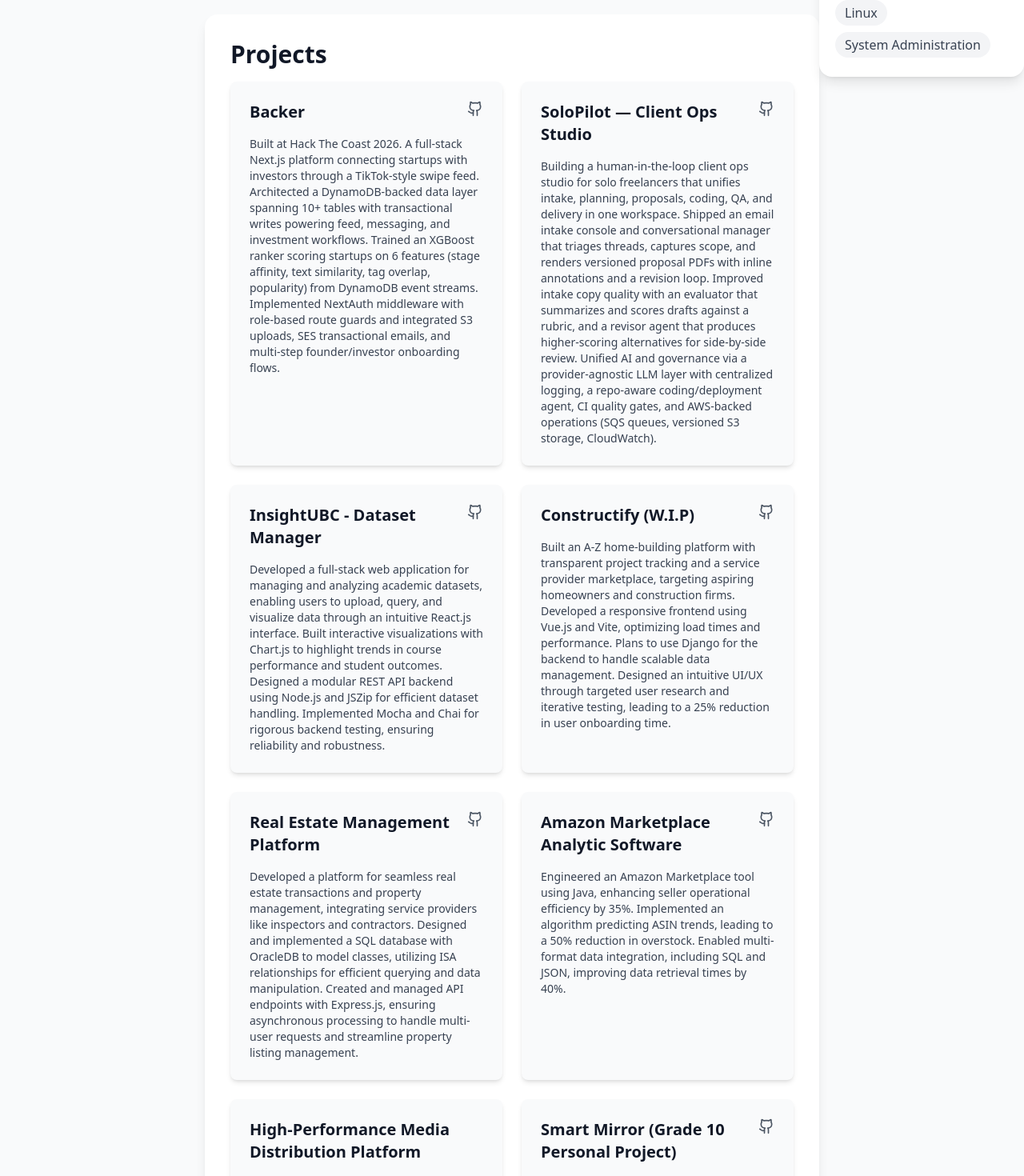
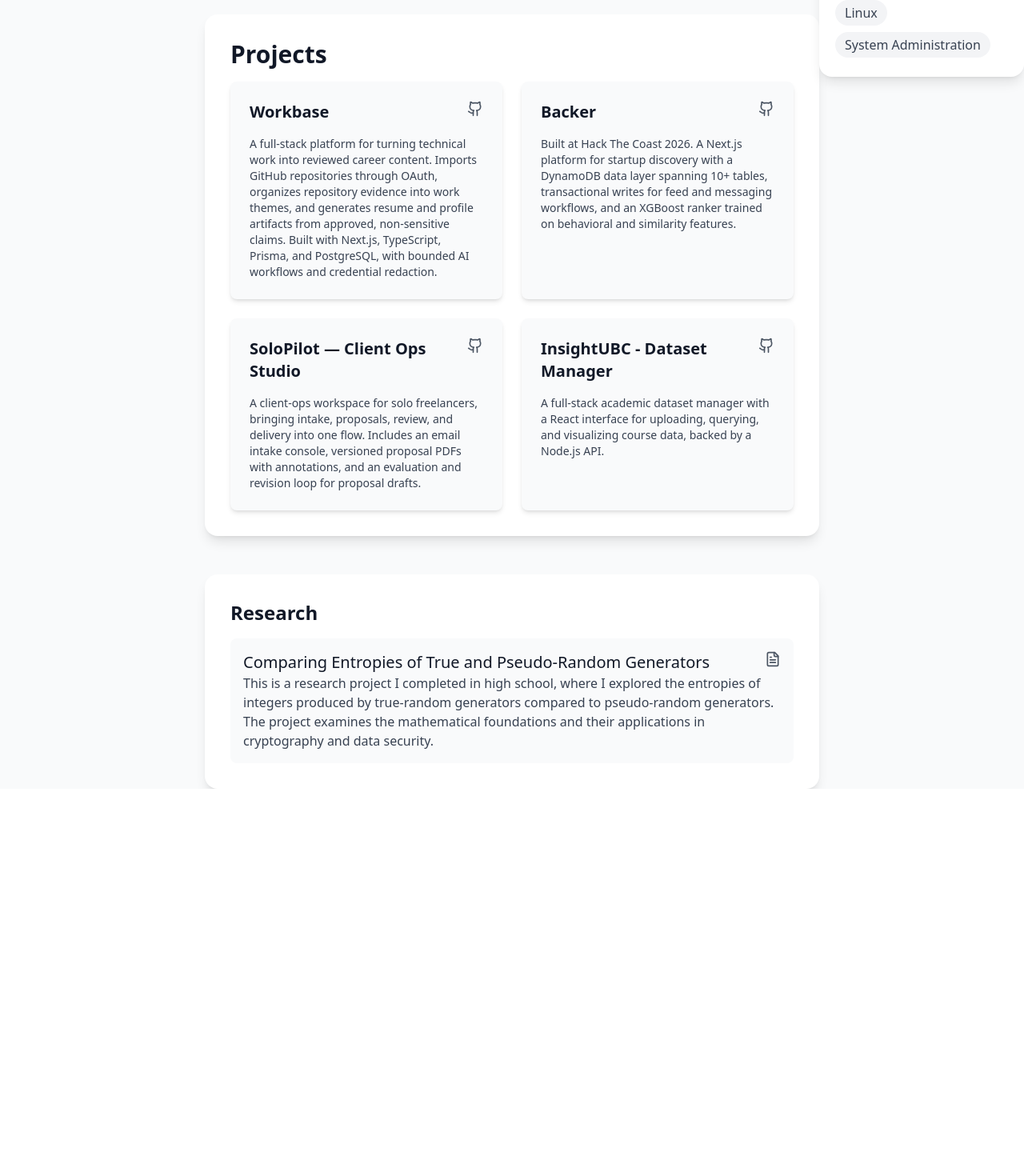
Before and after one commit to arkb75/abdulkhurramdotcom, a React (Create React App) app: page / in a window 1280 px wide. Shown: the part 700-2170 px from the top of the page at 80% size. After the commit the page ends 1686 px from the top, so only its background shows below. Built offline with nearby package versions, Linux system fonts and the light colour scheme; the HTML template or start-up script is replaced by a standard one.

Commit message:
Feature current, verified projects

```diff
--- a/src/components/ProjectsSection.js
+++ b/src/components/ProjectsSection.js
@@ -10,82 +10,32 @@ const ProjectsSection = ({ setIsSkillsOpen }) => {
   const projects = useMemo(
     () => [
       {
+        title: 'Workbase',
+        githubLink: 'https://github.com/arkb75/Workbase',
+        description:
+          'A full-stack platform for turning technical work into reviewed career content. Imports GitHub repositories through OAuth, organizes repository evidence into work themes, and generates resume and profile artifacts from approved, non-sensitive claims. Built with Next.js, TypeScript, Prisma, and PostgreSQL, with bounded AI workflows and credential redaction.',
+        skills: ['TypeScript', 'Next.js', 'React', 'PostgreSQL', 'Prisma', 'GitHub OAuth', 'AI Workflows'],
+      },
+      {
         title: 'Backer',
         githubLink: 'https://github.com/arkb75/Backer',
         description:
-          'Built at Hack The Coast 2026. A full-stack Next.js platform connecting startups with investors through a TikTok-style swipe feed. Architected a DynamoDB-backed data layer spanning 10+ tables with transactional writes powering feed, messaging, and investment workflows. Trained an XGBoost ranker scoring startups on 6 features (stage affinity, text similarity, tag overlap, popularity) from DynamoDB event streams. Implemented NextAuth middleware with role-based route guards and integrated S3 uploads, SES transactional emails, and multi-step founder/investor onboarding flows.',
+          'Built at Hack The Coast 2026. A Next.js platform for startup discovery with a DynamoDB data layer spanning 10+ tables, transactional writes for feed and messaging workflows, and an XGBoost ranker trained on behavioral and similarity features.',
         skills: ['TypeScript', 'Next.js', 'React', 'AWS', 'DynamoDB', 'S3', 'SES', 'NextAuth', 'XGBoost', 'Python'],
       },
       {
         title: 'SoloPilot — Client Ops Studio',
         githubLink: 'https://github.com/arkb75/SoloPilot',
         description:
-          'Building a human-in-the-loop client ops studio for solo freelancers that unifies intake, planning, proposals, coding, QA, and delivery in one workspace. Shipped an email intake console and conversational manager that triages threads, captures scope, and renders versioned proposal PDFs with inline annotations and a revision loop. Improved intake copy quality with an evaluator that summarizes and scores drafts against a rubric, and a revisor agent that produces higher-scoring alternatives for side-by-side review. Unified AI and governance via a provider-agnostic LLM layer with centralized logging, a repo-aware coding/deployment agent, CI quality gates, and AWS-backed operations (SQS queues, versioned S3 storage, CloudWatch).',
+          'A client-ops workspace for solo freelancers, bringing intake, proposals, review, and delivery into one flow. Includes an email intake console, versioned proposal PDFs with annotations, and an evaluation and revision loop for proposal drafts.',
         skills: ['Python', 'TypeScript', 'Next.js', 'React', 'LangChain', 'AWS', 'S3', 'SQS', 'CloudWatch', 'CI/CD'],
       },
       {
         title: 'InsightUBC - Dataset Manager',
         githubLink: 'https://github.com/arkb75/InsightUBC',
         description:
-          'Developed a full-stack web application for managing and analyzing academic datasets, enabling users to upload, query, and visualize data through an intuitive React.js interface. Built interactive visualizations with Chart.js to highlight trends in course performance and student outcomes. Designed a modular REST API backend using Node.js and JSZip for efficient dataset handling. Implemented Mocha and Chai for rigorous backend testing, ensuring reliability and robustness.',
+          'A full-stack academic dataset manager with a React interface for uploading, querying, and visualizing course data, backed by a Node.js API.',
         skills: ['Typescript', 'React.js', 'Node.js', 'JavaScript', 'API Integration'],
-      },
-      {
-        title: 'Constructify (W.I.P)',
-        githubLink: 'https://github.com/arkb75/Constructify',
-        description:
-          'Built an A-Z home-building platform with transparent project tracking and a service provider marketplace, targeting aspiring homeowners and construction firms. Developed a responsive frontend using Vue.js and Vite, optimizing load times and performance. Plans to use Django for the backend to handle scalable data management. Designed an intuitive UI/UX through targeted user research and iterative testing, leading to a 25% reduction in user onboarding time.',
-        skills: ['Python', 'JavaScript', 'Vue.js', 'HTML/CSS', 'Git', 'Django'],
-      },
-      {
-        title: 'Real Estate Management Platform',
-        githubLink: 'https://github.com/arkb75/RealEstate',
-        description:
-          'Developed a platform for seamless real estate transactions and property management, integrating service providers like inspectors and contractors. Designed and implemented a SQL database with OracleDB to model classes, utilizing ISA relationships for efficient querying and data manipulation. Created and managed API endpoints with Express.js, ensuring asynchronous processing to handle multi-user requests and streamline property listing management.',
-        skills: [
-          'JavaScript',
-          'Node.js',
-          'Express.js',
-          'SQL',
-          'OracleDB',
-          'HTML/CSS',
-          'Git',
-        ],
-      },
-      {
-        title: 'Amazon Marketplace Analytic Software',
-        githubLink:
-          'https://github.com/arkb75/Amazon-Marketplace-Analytic-Software',
-        description:
-          'Engineered an Amazon Marketplace tool using Java, enhancing seller operational efficiency by 35%. Implemented an algorithm predicting ASIN trends, leading to a 50% reduction in overstock. Enabled multi-format data integration, including SQL and JSON, improving data retrieval times by 40%.',
-        skills: ['Java', 'SQL', 'Git'],
-      },
-      {
-        title: 'High-Performance Media Distribution Platform',
-        githubLink: null,
-        description:
-          'Orchestrated an Ombi-integrated media server, automating over 1,000 weekly metadata-rich downloads using advanced scripting. Leveraged DHT protocols to index 10,000+ peer-to-peer assets, facilitating Radarr and Sonarr for automated content retrieval. Administered a robust NGINX server architecture, seamlessly streaming a 50 TB digital Blu-ray archive to 150+ users. Engineered multi-user profile management for 200+ accounts, ensuring optimal user engagement and platform reliability. Enhanced system resilience with SSH-powered Raspberry Pi commands, reducing downtime by 90% through proactive network management.',
-        skills: ['Git'],
-      },
-      {
-        title: 'Smart Mirror (Grade 10 Personal Project)',
-        githubLink: 'https://github.com/arkb75/SmartMirror',
-        description:
-          'Designed and built an interactive smart mirror leveraging a Raspberry Pi 3 (Model B) and MagicMirror² software to display real-time information, including weather, time, and news updates. Developed the system on a Raspbian OS with a fully-customized user interface using HTML/CSS and JavaScript. Integrated API calls to dynamically fetch and display data, optimizing performance through Node.js and Python scripts. Engineered a secure and efficient hardware solution with a 3D-printed Raspberry Pi mount for a streamlined assembly. Reduced boot-up time by 30% through system optimizations and automated service start via systemd. Enhanced user interaction by deploying custom modules and designing a polished, minimalist UI.',
-        skills: [
-          'Python',
-          'JavaScript',
-          'Node.js',
-          'HTML/CSS',
-          'Git',
-          'Raspberry Pi',
-          'API Integration',
-          'Hardware Design',
-          '3D Printing',
-          'Linux',
-          'System Administration',
-          'UI/UX Design',
-        ],
       },
     ],
     []
```
